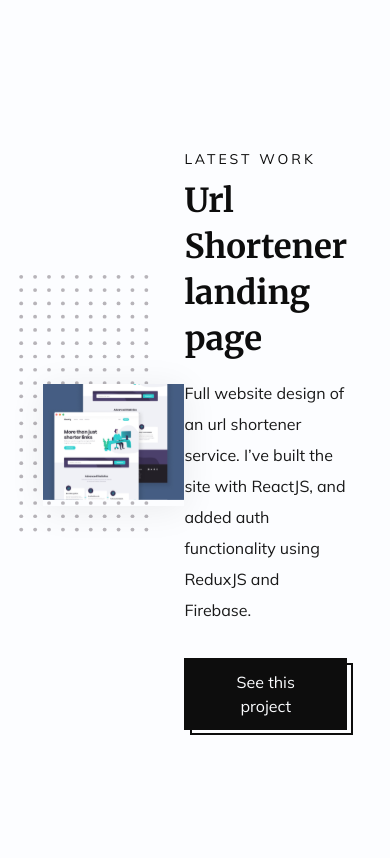
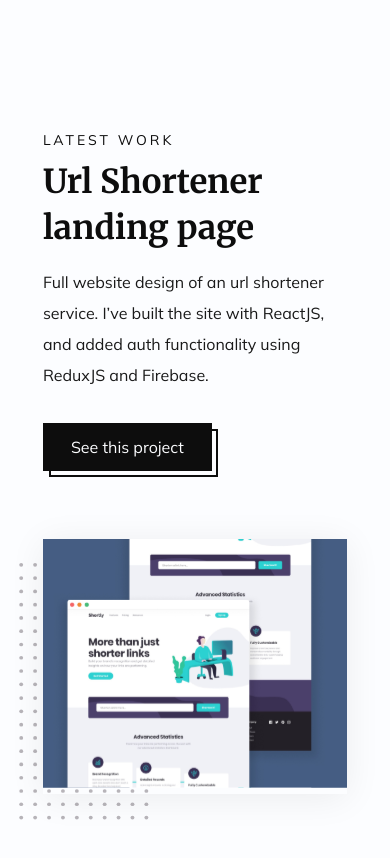
Before and after one commit to NightClover-code/portfolio-website-v2, a Next.js app: page / in a window 390 px wide. Shown: the part 2540-3398 px from the top of the page. Built offline with nearby package versions, Linux system fonts and the light colour scheme.

Commit message:
feat: projects section responsive design

```diff
--- a/components/Projects/Item/Content/index.tsx
+++ b/components/Projects/Item/Content/index.tsx
@@ -9,7 +9,7 @@ const Content: React.FC<ContentProps> = ({ title, description }) => (
   <div>
     <h4 className="text-[14px] uppercase tracking-[3px]">Latest work</h4>
     <h1 className="mt-2 text-[40px] max-w-[300px] h1-queries">{title}</h1>
-    <p className={`max-w-[400px] m-auto mt-4 text-offBlack`}>{description}</p>
+    <p className={`max-w-[400px] mt-4 text-offBlack`}>{description}</p>
 
     <PrimaryButton className="mt-8">See this project</PrimaryButton>
   </div>
--- a/components/Projects/Item/Illustration/index.tsx
+++ b/components/Projects/Item/Illustration/index.tsx
@@ -8,7 +8,7 @@ export interface IllustrationProps {
 
 const Illustration: React.FC<any> = ({ width, height, imgSrc }) => (
   <div
-    className={`relative shadow-portfolioCard`}
+    className={`relative shadow-portfolioCard portfolio:mt-14`}
     style={{
       maxWidth: `${width}px`,
       maxHeight: `${height}px`,
--- a/components/Projects/Item/index.tsx
+++ b/components/Projects/Item/index.tsx
@@ -1,6 +1,7 @@
 import Illustration, { IllustrationProps } from './Illustration';
 import Content, { ContentProps } from './Content';
 import { isEven } from '../../../utils';
+import { useWindowWidth } from '../../../hooks';
 
 interface ItemInterface {
   content: ContentProps;
@@ -9,12 +10,15 @@ interface ItemInterface {
 }
 
 const PortolioItem: React.FC<ItemInterface> = ({ content, image, order }) => {
+  const width = useWindowWidth();
+
   return (
-    <div className="flex justify-between items-center mt-32">
-      {isEven(order) ? (
+    <div
+      className={`flex justify-between items-center mt-32 gap-x-20 portfolio:flex-col portfolio:items-start`}
+    >
+      {isEven(order) || width! < 970 ? (
         <>
           <Content {...content} />
-
           <Illustration {...image} />
         </>
       ) : (
--- a/tailwind.config.js
+++ b/tailwind.config.js
@@ -11,6 +11,7 @@ module.exports = {
       lg: { max: '780px' },
       hero: { max: '1100px' },
       hero2: { max: '900px' },
+      portfolio: { max: '970px' },
       xs: { max: '550px' },
       xxs: { max: '400px' },
       tiny: { max: '330px' },
```
